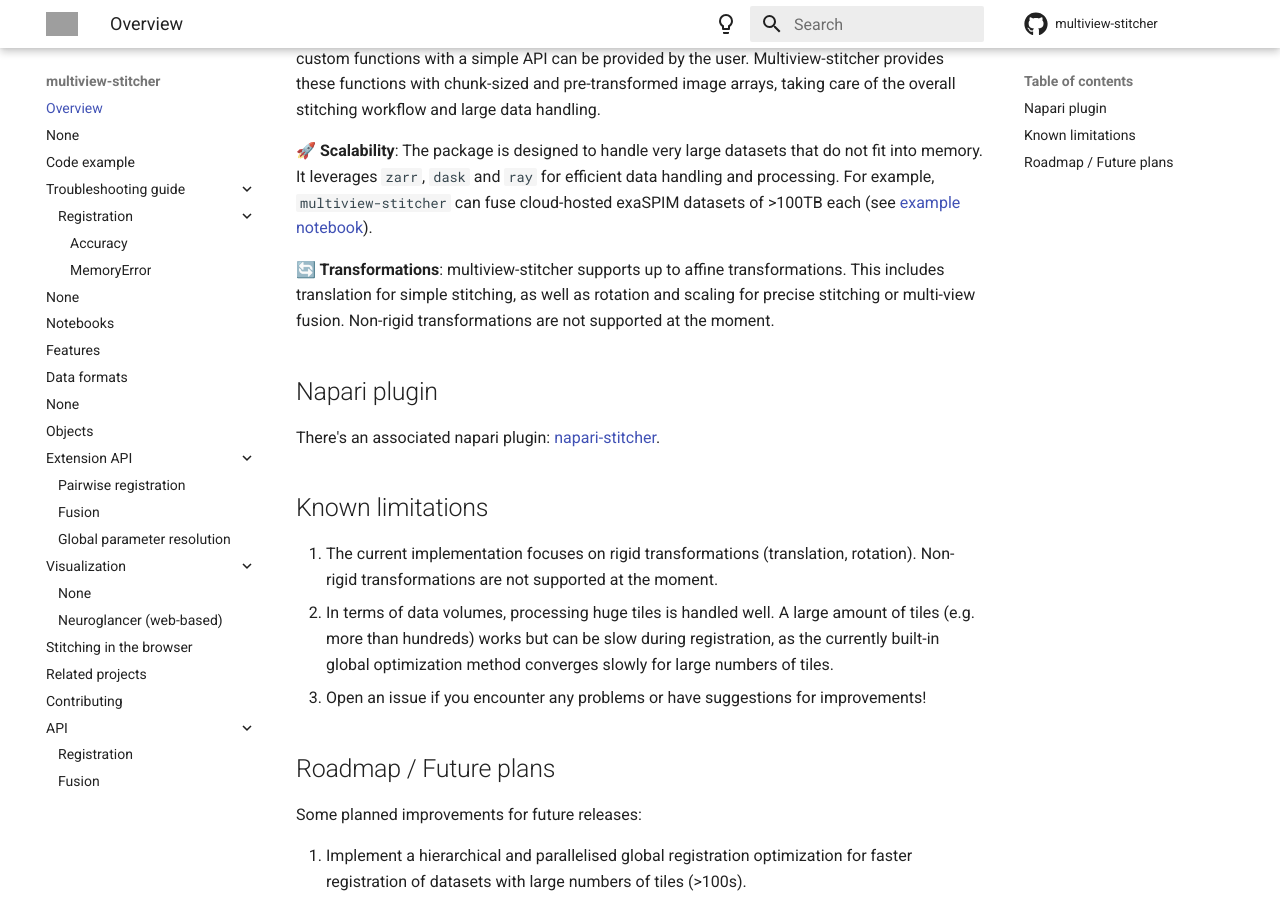
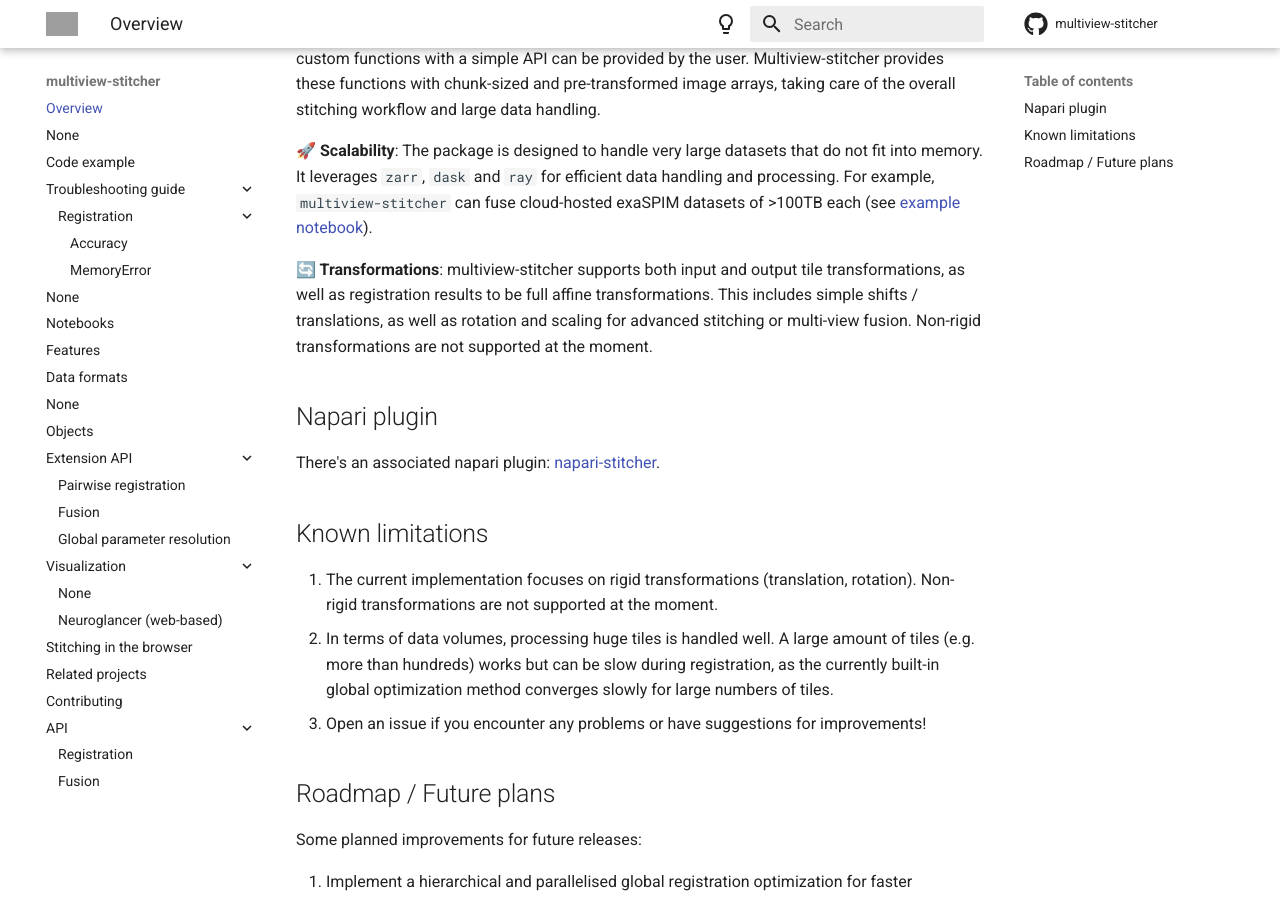
Before and after one commit to multiview-stitcher/multiview-stitcher, an MkDocs documentation site: the page built from docs/index.md, in a window 1280 px wide and 900 px high, scrolled down 777 px. Built offline with MkDocs 1.6.1 and Material for MkDocs 9.7.7, drawn with Linux system fonts in a browser that asks for light colours; comment, search, counter and statistics services are not loaded; the version menu is left out; grey boxes are pictures that could not be loaded.

```diff
--- a/docs/index.md
+++ b/docs/index.md
@@ -18,7 +18,7 @@ title: Overview
 
 **🚀 Scalability**: The package is designed to handle very large datasets that do not fit into memory. It leverages `zarr`, `dask` and `ray` for efficient data handling and processing. For example, `multiview-stitcher` can fuse cloud-hosted exaSPIM datasets of >100TB each (see [example notebook](https://github.com/multiview-stitcher/multiview-stitcher/blob/main/notebooks/stitching_exaspim.ipynb)).
 
-**🔄 Transformations**: multiview-stitcher supports up to affine transformations. This includes translation for simple stitching, as well as rotation and scaling for precise stitching or multi-view fusion. Non-rigid transformations are not supported at the moment.
+**🔄 Transformations**: multiview-stitcher supports both input and output tile transformations, as well as registration results to be full affine transformations. This includes simple shifts / translations, as well as rotation and scaling for advanced stitching or multi-view fusion. Non-rigid transformations are not supported at the moment.
 
 
 ## Napari plugin
```
Also changed, not shown: README.md (+1 -1 lines).
